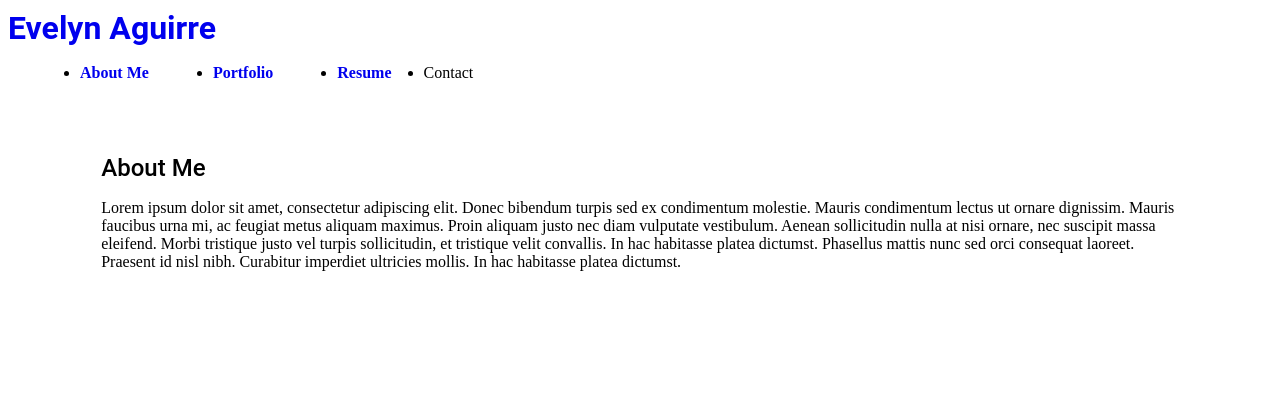
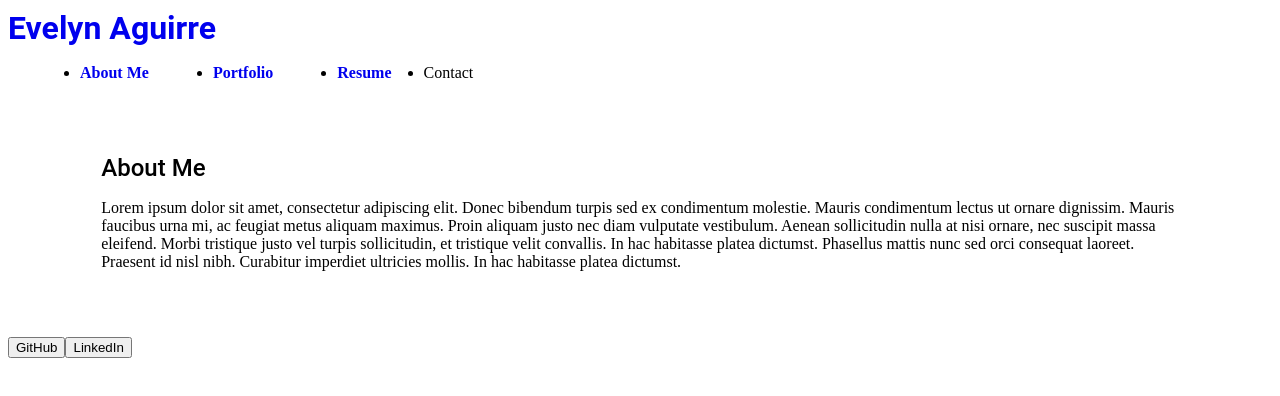
Before and after one commit to EvelynAguirreOrtiz/react-portfolio-challenge, a React (Create React App) app: page / in a window 1280 px wide. Shown: the top 396 px of the page. Built offline with nearby package versions, Linux system fonts and the light colour scheme.

Commit message:
create footer component

```diff
--- a/src/App.js
+++ b/src/App.js
@@ -2,7 +2,7 @@ import React from "react";
 import Header from "./components/Header";
 import About from "./components/About";
 // import Project from "./components/Project";
-// import Footer from "./components/Footer";
+import Footer from "./components/Footer";
 
 function App() {
 	return (
@@ -12,6 +12,7 @@ function App() {
 				<About></About>
 				{/* <Project></Project> */}
 			</main>
+			<Footer></Footer>
 		</div>
 	);
 }
--- /dev/null
+++ b/src/components/Footer/index.js
@@ -0,0 +1,21 @@
+import React from "react";
+
+function Footer() {
+	return (
+		<footer>
+			<a href="https://github.com/EvelynAguirreOrtiz">
+				<button class="github">
+					<i class="fa-brands fa-github fa-2x"></i>GitHub
+				</button>
+			</a>
+
+			<a href="https://www.linkedin.com/in/evelyn-aguirre-5224b56/">
+				<button class="linkedin">
+					<i class="fa-brands fa-linkedin fa-2x"></i>LinkedIn
+				</button>
+			</a>
+		</footer>
+	);
+}
+
+export default Footer;
```
Also changed, not shown: 2 other files (tests, documents, lock files or other folders).
